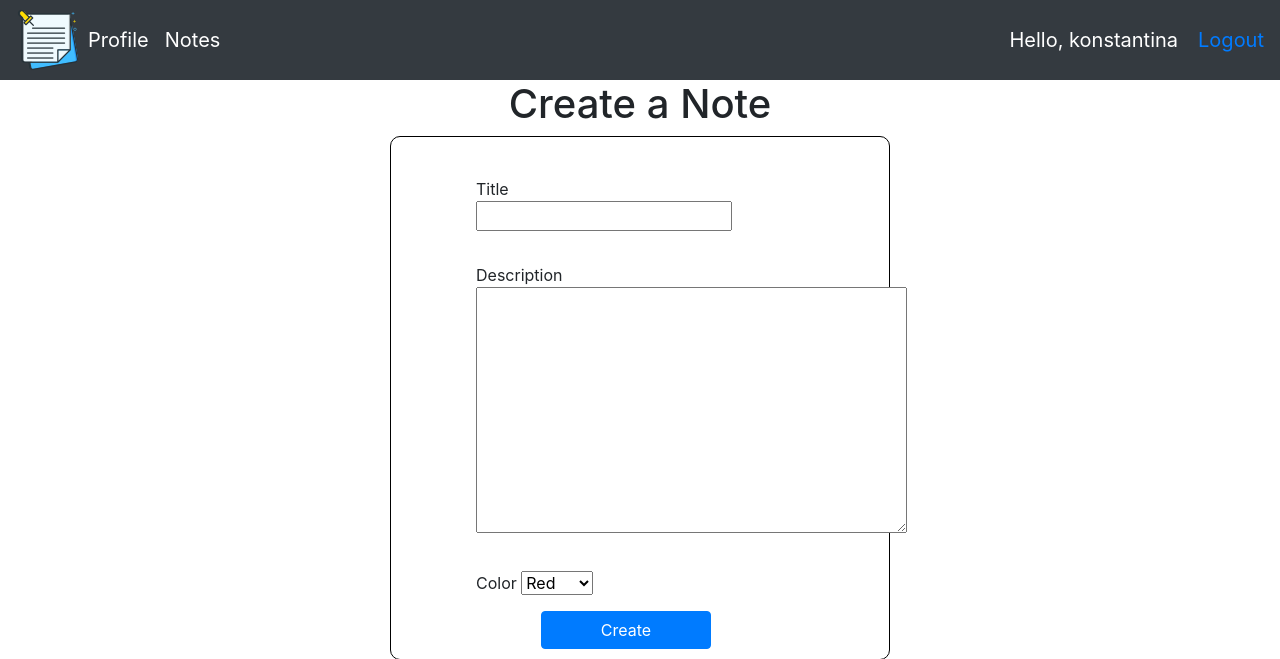
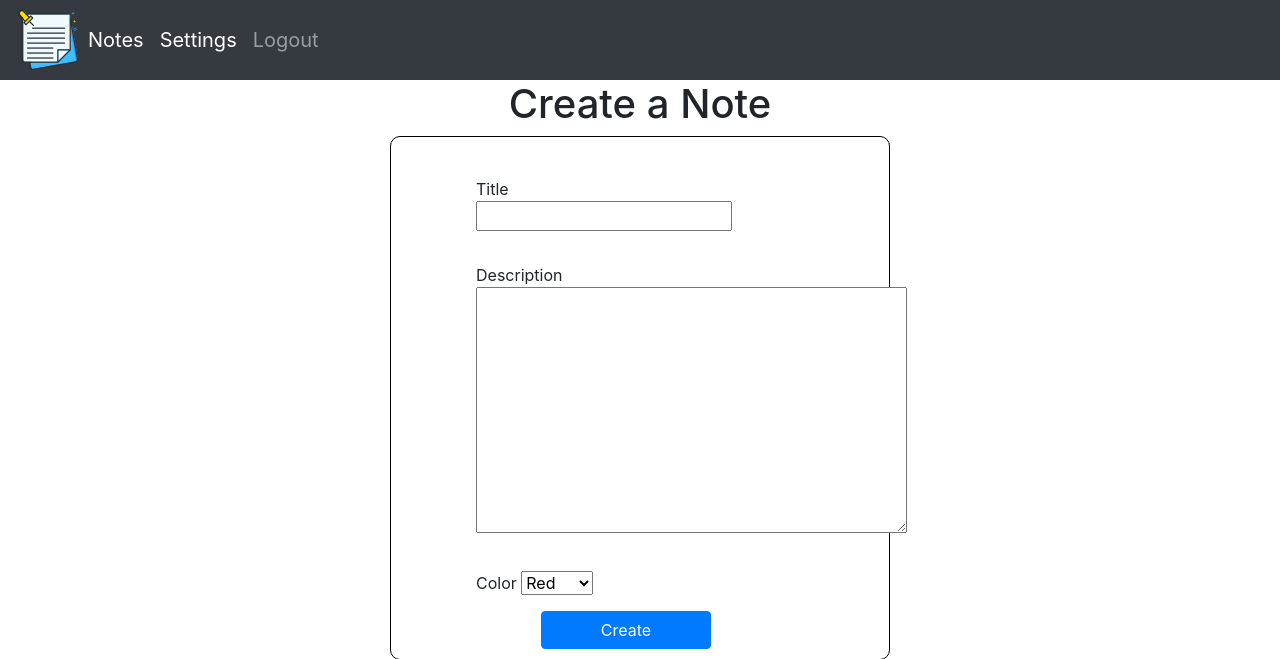
Before and after one commit to KonstantinaK98/MyNotes, a Django app: page /createNote in a window 1280 px wide. Shown: the top 659 px of the page. Run offline with Django 3.2, Linux system fonts and the light colour scheme; a user stored in the database is signed in; data comes from the database, SQL or seed files in the repository; both versions use the stored data as it was after the commit; some libraries are stand-ins or nearby versions.

Commit message:
Changes about profile.html to settings.html

```diff
--- a/myNotes/noteApp/templates/noteApp/navbar.html
+++ b/myNotes/noteApp/templates/noteApp/navbar.html
@@ -21,15 +21,15 @@
     <div class="collapse navbar-collapse" id="navbarNav">
       <ul class="navbar-nav">
         <li class="nav-item active">
-          <a class="nav-link" href="{% url 'profile' %}">Profile</a>
+          <a class="nav-link" href="{% url 'notes' %}">Notes</a>
         </li>
         <li class="nav-item active">
-          <a class="nav-link" href="{% url 'notes' %}">Notes</a>
+          <a class="nav-link" href="{% url 'settings' %}">Settings</a>
+        </li>
+        <li class="nav-item ">
+          <a class="nav-link" href="{% url 'logoutPage' %}">Logout</a>
         </li>
       </ul>
     </div>
 
-    <span id="hello-msg">Hello, {{request.user}}</span>
-    <span><a class="hello-msg" href="{% url 'logoutPage' %}">Logout</a></span>
-
   </nav>
--- a/myNotes/noteApp/templates/noteApp/profile.html
+++ b/myNotes/noteApp/templates/noteApp/settings.html
@@ -1,6 +1,7 @@
 {% extends 'noteApp/base.html' %}
-{% block title %} Profile {% endblock %}
 
 {% block content %}
-    <h1>Profile Page</h1>
+
+    <h3>Username: {{user}}</h3>
+    <h3>Email: {{email}}</h3>
 {% endblock %}
--- a/myNotes/noteApp/urls.py
+++ b/myNotes/noteApp/urls.py
@@ -3,7 +3,7 @@ from . import views
 
 urlpatterns = [
     path('', views.notes, name="notes"),
-    path('profile/', views.profile, name="profile"),
+    path('settings/', views.settings, name="settings"),
     path('notes/', views.notes, name="notes"),
     path('editNote/<str:pk_note>/', views.editNote, name="editNote"),
     path('deleteNote/<str:pk_delete>/', views.deleteNote, name="deleteNote"),
--- a/myNotes/noteApp/views.py
+++ b/myNotes/noteApp/views.py
@@ -14,8 +14,14 @@ from django.contrib.auth.models import Group,User
 # Create your views here.
 
 @login_required(login_url='loginPage')
-def profile(request):
-    return render(request, "noteApp/profile.html")
+def settings(request):
+    username = request.user
+    email = User.objects.all().get(username=username).email
+    context = {
+        "user":username,
+        "email":email,
+    }
+    return render(request, "noteApp/settings.html", context)
 
 @login_required(login_url='loginPage')
 @allowed_users(allowed_roles=['user','admin'])
```
Also changed, not shown: myNotes/db.sqlite3.
